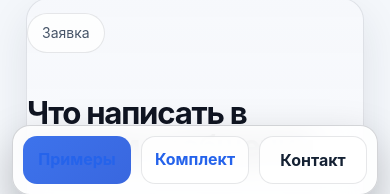
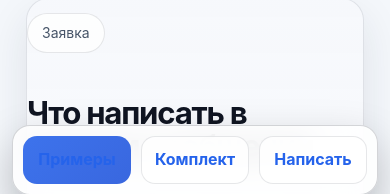
Before and after one commit to shokalo160890-rgb/b26-site, a plain HTML site: page contact.html in a window 390 px wide. Shown: the part 639-833 px from the top of the page. Drawn offline with Linux system fonts and the light colour scheme.

Commit message:
Fix mobile contact CTA v1.7

```diff
--- a/contact.html
+++ b/contact.html
@@ -122,7 +122,7 @@
 <div class="mobile-tiktok-bar">
   <a class="mobile-tiktok-link mobile-tiktok-primary" href="portfolio.html">Примеры</a>
   <a class="mobile-tiktok-link mobile-tiktok-secondary" href="services.html">Комплект</a>
-  <button class="mobile-tiktok-link mobile-tiktok-secondary" >Контакт</button>
+  <a class="mobile-tiktok-link mobile-tiktok-secondary" href="mailto:shokalo160890@gmail.com">Написать</a>
 </div>
 <script src="scripts.js?v=1778678191"></script>
   <script src="b26-auto-translate.js?v=1"></script>
```
